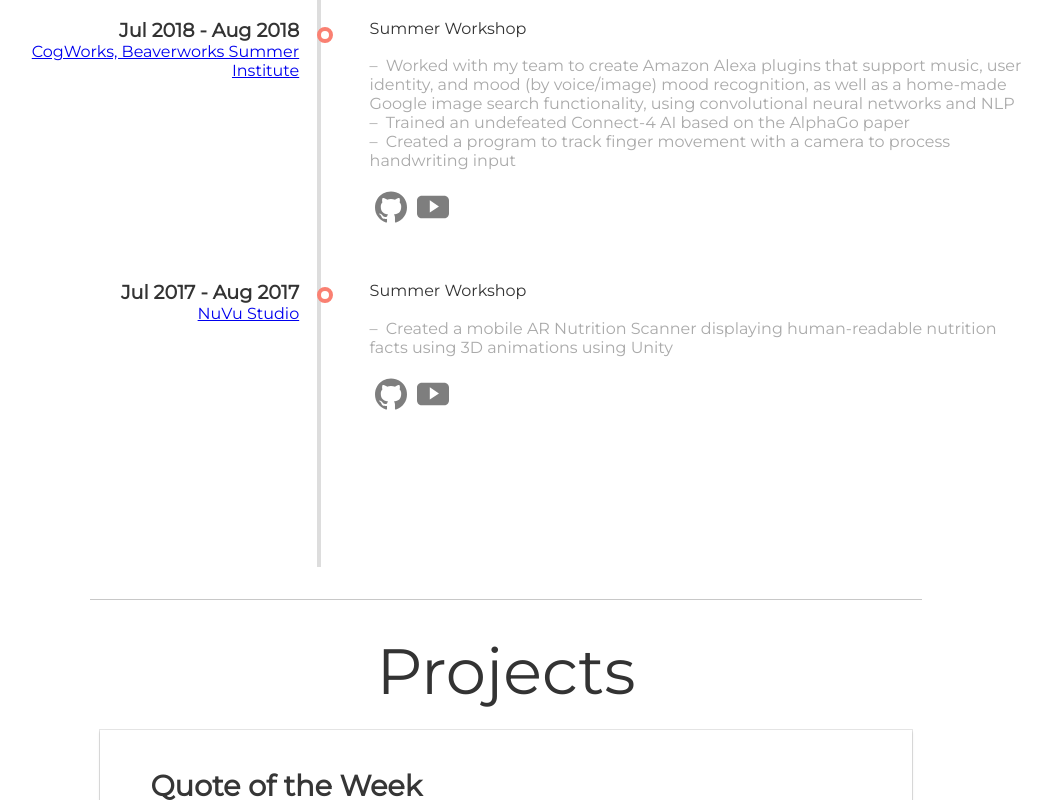
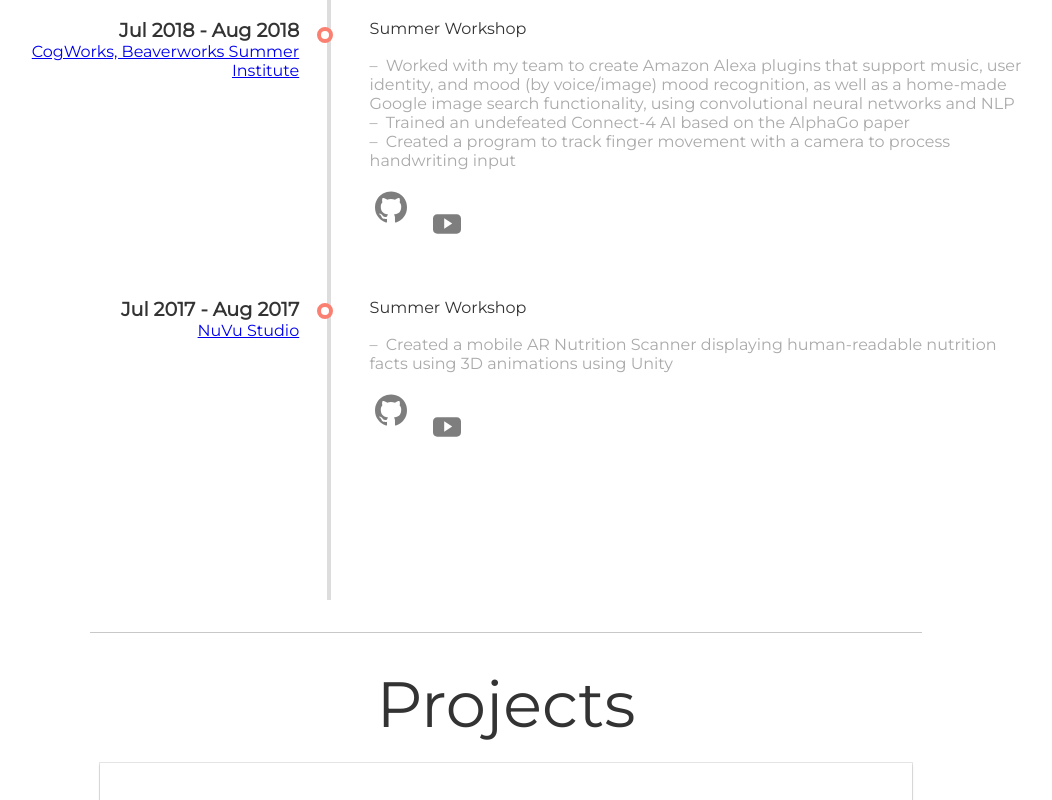
Before and after one commit to alexding123/alexding123.github.io, a React (Create React App) app: page / in a window 1280 px wide. Shown: the part 1502-2302 px from the top of the page, without its empty margins (134-1186 px from the left). Built offline with nearby package versions, Linux system fonts and the light colour scheme; some icons are missing.

Commit message:
Fix linter complaint

```diff
--- a/src/App.scss
+++ b/src/App.scss
@@ -233,7 +233,7 @@
     content: '';
     position: absolute;
     top: 0px;
-    left:calc(33% + 15px); //$gutter/2
+    left:calc(33% + 30px - 5px); //$gutter/2
     bottom: 0px;
     width: $border-width;
     background: #ddd;
--- a/src/Components/EmbedVideo.js
+++ b/src/Components/EmbedVideo.js
@@ -4,6 +4,7 @@
 
 
 import video from "../imgs/video.svg";
+import { Button } from "@material-ui/core";
 
 export default class EmbedVideoComponent extends Component {
   state = {
@@ -28,11 +29,13 @@
     return (
       <React.Fragment>
       <Tooltip title="Video">
-      <a
+      <Button
+        variant="link"
         onClick={() => this.setState({expanded:!this.state.expanded})}
-        ref={(element) => this.element = element}>
+        ref={(element) => this.element = element}
+      >
         <img alt="github" src={video} className="icon"/>
-      </a>
+      </Button>
       </Tooltip>
       {this.state.expanded ? <YouTube
         videoId={link}
--- a/src/Components/Footer.js
+++ b/src/Components/Footer.js
@@ -1,5 +1,5 @@
 import React, { Component } from "react";
-import { Link, animateScroll as scroll } from "react-scroll";
+import { Link } from "react-scroll";
 
 export default class FooterComponent extends Component {
   render() {
```
